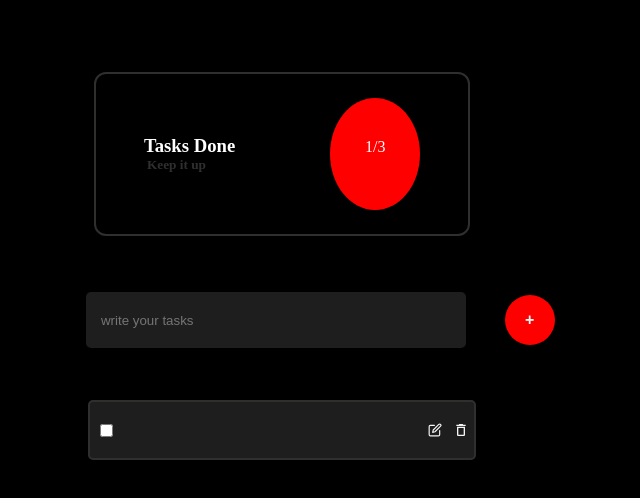
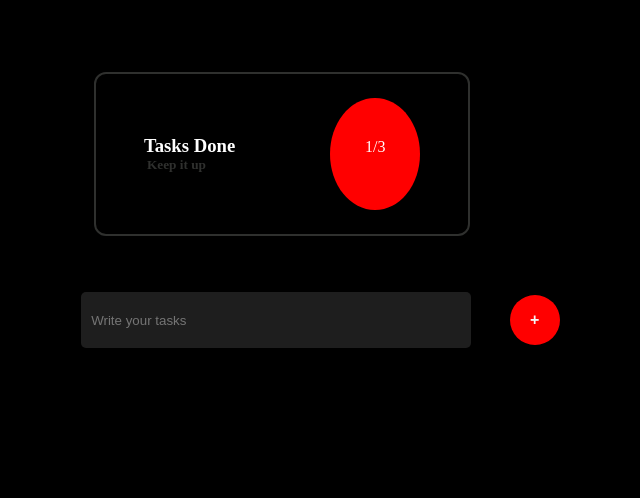
Before and after one commit to jayshreee10/KARO, a React (Vite) app: page / in a window 1280 px wide. Shown: the top 498 px of the page, without its empty margins (358-998 px from the left). Built offline with nearby package versions, Linux system fonts and the light colour scheme.

Commit message:
add : event listener

```diff
--- a/src/TaskBox.jsx
+++ b/src/TaskBox.jsx
@@ -1,7 +1,13 @@
-import React from "react";
+import React, { useState } from "react";
 import appColors from "./services/colors"
 
 function TaskBox() {
+
+const [task,SetTask]=useState("")
+function addTasks(task){
+console.log (task)
+}
+
   return (
     <div
       style={{
@@ -19,19 +25,20 @@ function TaskBox() {
 
         <input
           type="text"
-          placeholder="    write your tasks"
+          placeholder="Write your tasks"
+          onChange={(e)=> SetTask(e.target.value)}
           style={{
+            paddingLeft:"10px",
             height: "7vh",
             width: "29.7vw",
             borderRadius: "5px",
             marginLeft:"6vw",
             backgroundColor :appColors.secondary,
             border :"none",
-
           }}
         />
         <button className="add"
-
+          onClick={()=>{ addTasks(task)}}
           style={{
             height: "50px",
             width: "50px",
--- a/src/ToDo.jsx
+++ b/src/ToDo.jsx
@@ -17,8 +17,8 @@ function ToDo() {
       }}
     >
       <Count />
-      <TaskBox />
-      <TaskList />
+      <TaskBox/>
+      {/* <TaskList /> */}
     </div>
   );
 }
```
